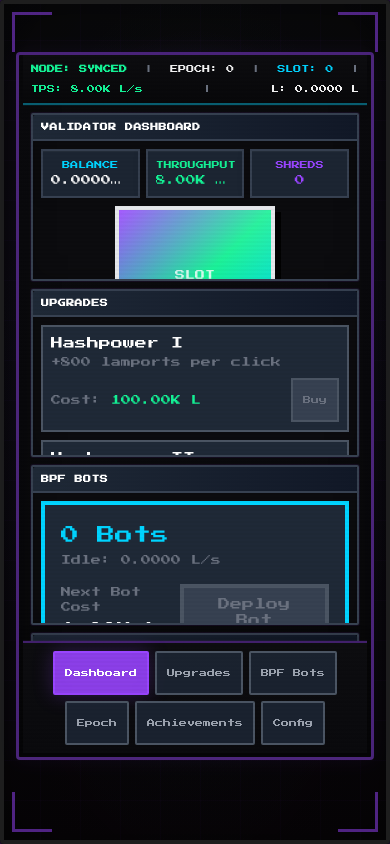
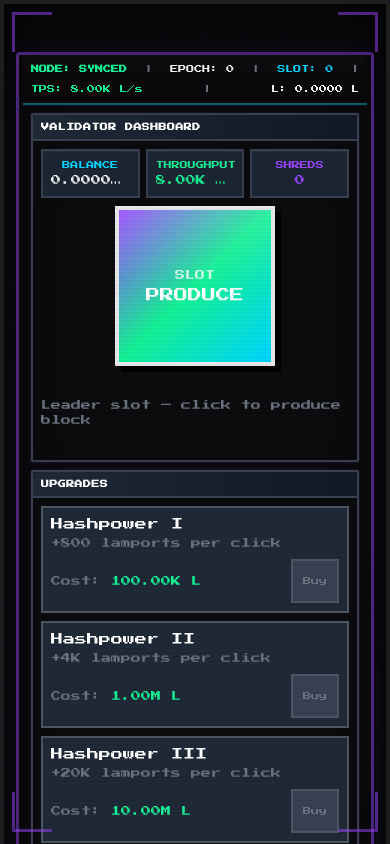
Before and after one commit to guillaumetch/epoch-idle, a Next.js app: page / in a window 390 px wide. Both pictures are taken after a click on the button "Click to start". Shown: the top 844 px of the page. Built offline with nearby package versions, Linux system fonts and the light colour scheme.

Commit message:
fix mobile responsive

```diff
--- a/app/page.tsx
+++ b/app/page.tsx
@@ -147,7 +147,7 @@ export default function Home() {
   }
 
   return (
-    <main className="game-aaa flex flex-col h-screen max-h-screen w-full overflow-hidden">
+    <main className="game-aaa flex flex-col min-h-screen w-full md:h-screen md:max-h-screen overflow-y-auto md:overflow-hidden">
       <div className="game-aaa-grid" aria-hidden />
       <div className="game-corner game-corner-tl" aria-hidden />
       <div className="game-corner game-corner-tr" aria-hidden />
@@ -155,9 +155,9 @@ export default function Home() {
       <div className="game-corner game-corner-br" aria-hidden />
       <OfflineClaimPopup />
 
-      {/* Control panel: responsive inset so content fits on mobile and desktop */}
-      <div className="flex-1 flex flex-col min-h-0 w-full max-w-full box-border game-monitor game-monitor-padding">
-        <div className="flex-1 flex flex-col min-h-0 w-full overflow-hidden game-screen px-1 sm:px-2 md:px-4 pb-1 sm:pb-2">
+      {/* On mobile: content stacks and scrolls. On md+: single viewport. */}
+      <div className="flex flex-col w-full max-w-full box-border game-monitor game-monitor-padding md:flex-1 md:min-h-0">
+        <div className="flex flex-col w-full game-screen px-1 sm:px-2 md:px-4 pb-1 sm:pb-2 md:flex-1 md:min-h-0 md:overflow-hidden">
           <ValidatorStatusBar />
 
           {activeTab === 'achievements' ? (
@@ -207,13 +207,13 @@ export default function Home() {
               </div>
             </div>
           ) : (
-            <div className="flex-1 grid grid-cols-1 xl:grid-cols-3 gap-2 sm:gap-3 md:gap-4 p-2 sm:p-3 md:p-4 min-h-0 items-stretch overflow-auto">
+            <div className="flex-1 grid grid-cols-1 xl:grid-cols-3 gap-2 sm:gap-3 md:gap-4 p-2 sm:p-3 md:p-4 items-stretch md:min-h-0 md:overflow-auto">
               {/* Column 1: Validator Dashboard */}
-              <div className="flex flex-col min-h-0">
-                <ControlPanelPanel title="VALIDATOR DASHBOARD" className="flex-1 flex flex-col min-h-0">
-                  <div className="flex flex-col h-full">
+              <div className="flex flex-col md:min-h-0">
+                <ControlPanelPanel title="VALIDATOR DASHBOARD" className="flex flex-col md:flex-1 md:min-h-0">
+                  <div className="flex flex-col md:h-full">
                     <ResourceDisplay />
-                    <div className="flex flex-col items-center justify-center mt-2 sm:mt-4 flex-1">
+                    <div className="flex flex-col items-center justify-center mt-2 sm:mt-4 md:flex-1">
                       <ClickButton />
                     </div>
                   </div>
@@ -221,18 +221,18 @@ export default function Home() {
               </div>
 
               {/* Column 2: Upgrades */}
-              <div className="flex flex-col min-h-0">
-                <ControlPanelPanel title="UPGRADES" className="flex-1 flex flex-col min-h-0">
+              <div className="flex flex-col md:min-h-0">
+                <ControlPanelPanel title="UPGRADES" className="flex flex-col md:flex-1 md:min-h-0">
                   <UpgradePanel />
                 </ControlPanelPanel>
               </div>
 
               {/* Column 3: BPF Bots + Epoch */}
-              <div className="flex flex-col gap-2 sm:gap-3 md:gap-4 min-h-0">
-                <ControlPanelPanel title="BPF BOTS" className="flex-[0.4] flex flex-col min-h-0">
+              <div className="flex flex-col gap-2 sm:gap-3 md:gap-4 md:min-h-0">
+                <ControlPanelPanel title="BPF BOTS" className="flex flex-col md:flex-[0.4] md:min-h-0">
                   <BotPanel />
                 </ControlPanelPanel>
-                <ControlPanelPanel title="EPOCH" className="flex-[0.6] flex flex-col min-h-0">
+                <ControlPanelPanel title="EPOCH" className="flex flex-col md:flex-[0.6] md:min-h-0">
                   <PrestigePanel />
                 </ControlPanelPanel>
               </div>
```
